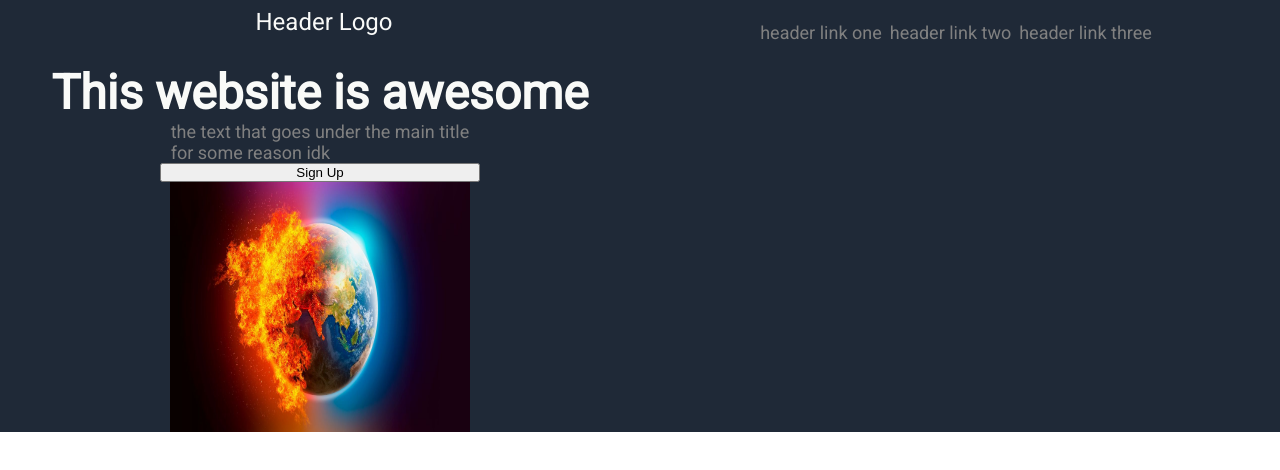
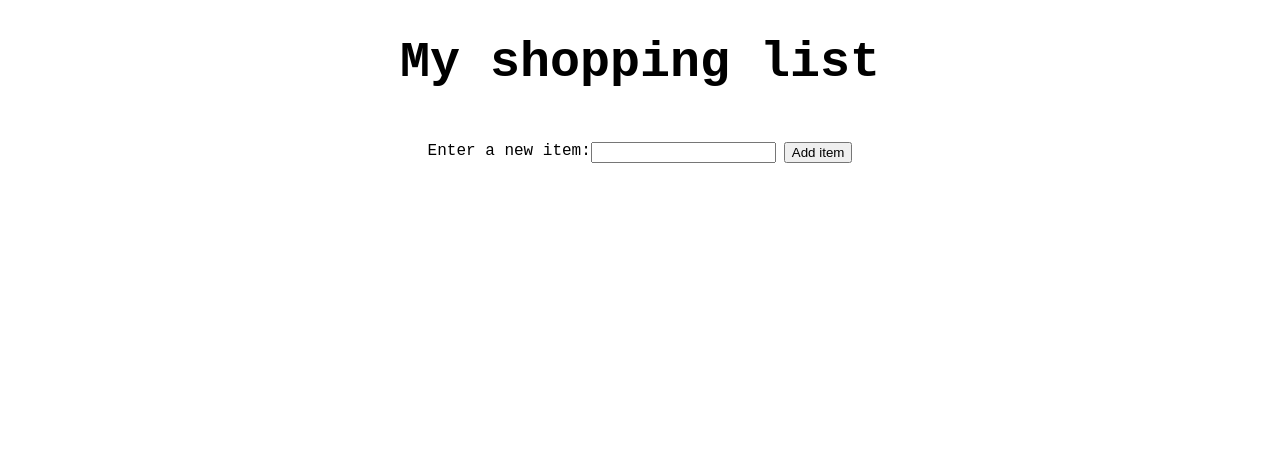
Before and after one commit to Kerui-C/odin_project-rock-paper-scissors, a plain HTML site: page index.html in a window 1280 px wide. Drawn offline with Linux system fonts and the light colour scheme.

Commit message:
made a shopping list with js

```diff
--- /dev/null
+++ b/code.js
@@ -0,0 +1,23 @@
+const button = document.querySelector('button');
+const list = document.querySelector('ul');
+let textbox = document.querySelector('input');
+let counter_id = 0;
+function exterminate(button){
+    const parent = button.closest('div');
+    parent.remove();
+}
+button.addEventListener("click", function(){
+    document.getElementById("item").focus();
+    let container = document.createElement('div');
+    let x = document.createElement('li');
+    x.textContent = textbox.value;
+    x.style.marginRight = '10px';
+    container.appendChild(x);
+    let delete1_button = document.createElement('button');
+    delete1_button.textContent = 'Delete';
+    delete1_button.addEventListener("click", function(){exterminate(this)});
+    container.appendChild(delete1_button);
+    container.style.display = 'flex';
+    list.appendChild(container);
+    textbox.value = '';
+});
--- a/index.html
+++ b/index.html
@@ -9,36 +9,19 @@
     <style>
       @import url('https://fonts.googleapis.com/css2?family=Roboto&display=swap');
     </style>
+    <script src="code.js" defer></script>
   </head>
   <body>
-    <section>
-      <div class="header">
-        <div class="navbar">
-          <div class="right">
-            <p id="Logo">Header Logo</p>
-         </div>
-         <div class="left">
-           <ul>
-             <li class="header-link">header link one</li>
-             <li class="header-link">header link two</li>
-             <li class="header-link">header link three</li>
-           </ul>
-          </div>
-         </div>
+    <h1>My shopping list</h1><br>
+    <div class="user">
+        <label for="item">Enter a new item:</label>
+        <input type="text" name="item" id="item">
+        <button id="yes">Add item</button><br>
       </div>
-  </section>
-  <section>
-    <div class="main">
-      <div class="left">
-        <h1>This website is awesome</h1>
-        <p class="header-link">the text that goes under the main title<br>
-           for some reason idk</p>
-        <button class="button">Sign Up</button>
-      </div>
-      <div class="right-img">
-        <img src="6ZW3VY5dZJbYSD7FeAsKe6-1200-80.jpg" width="300" height="250">
-      </div>
-    </div>
-  </section>
+
+    <ul>
+
+    </ul>
+
   </body>
 </html>
--- a/style.css
+++ b/style.css
@@ -1,53 +1,21 @@
-* {
-  margin: 0;
-  padding: 0;
-}
-.header,.main{
-  background-color: #1F2937;
-}
 body{
-  font-family: 'Roboto', sans-serif;
-}
-#Logo{
-  font-size: 24px;
-  color: #F9FAF8;
-  margin-bottom: 20px;
-}
-.navbar{
-  display: flex;
-  padding:  8px;
-}
-.header-link{
-  font-size: 18px;
-  color: gray;
-}
-ul{
-  display: flex;
-  list-style-type: none;
-  gap: 8px;
-}
-.right,.left{
-  display: flex;
-  width: 50%;
-  justify-content: center;
-  align-items: center;
+  font-family: 'Courier New', Courier, monospace;
 }
 
 h1{
-  font-size: 48px;
-  font-weight: bolder;
-  color: #F9FAF8;
-}
-
-.left,.button{
   display: flex;
-  flex-direction: column;
+  font-size: 50px;
   justify-content: center;
 }
 
-.left,.button,.right-img{
+.user{
   display: flex;
-  width: 50%;
   justify-content: center;
-  align-items: center;
 }
+
+#yes{
+  margin-left: 8px;
+}
+ul{
+  font-family: 'Times New Roman', Times, serif;
+}
```
